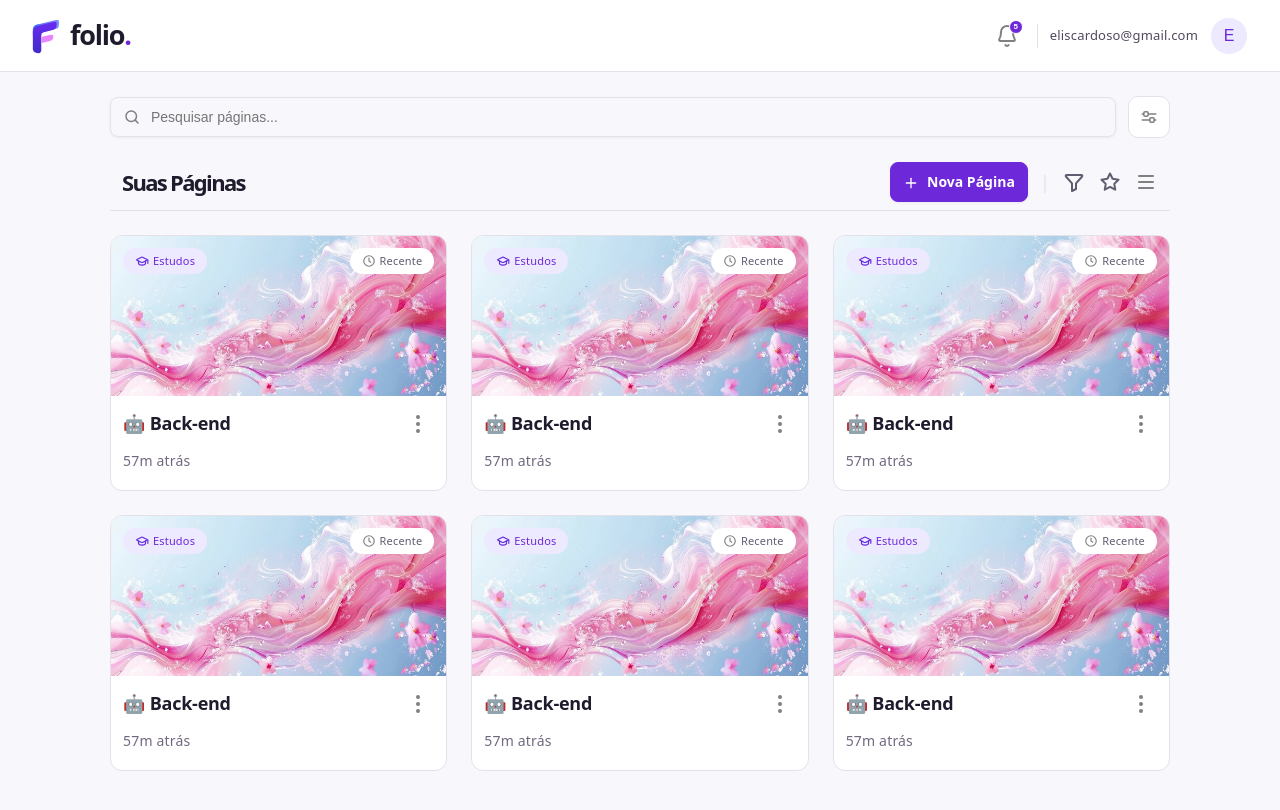
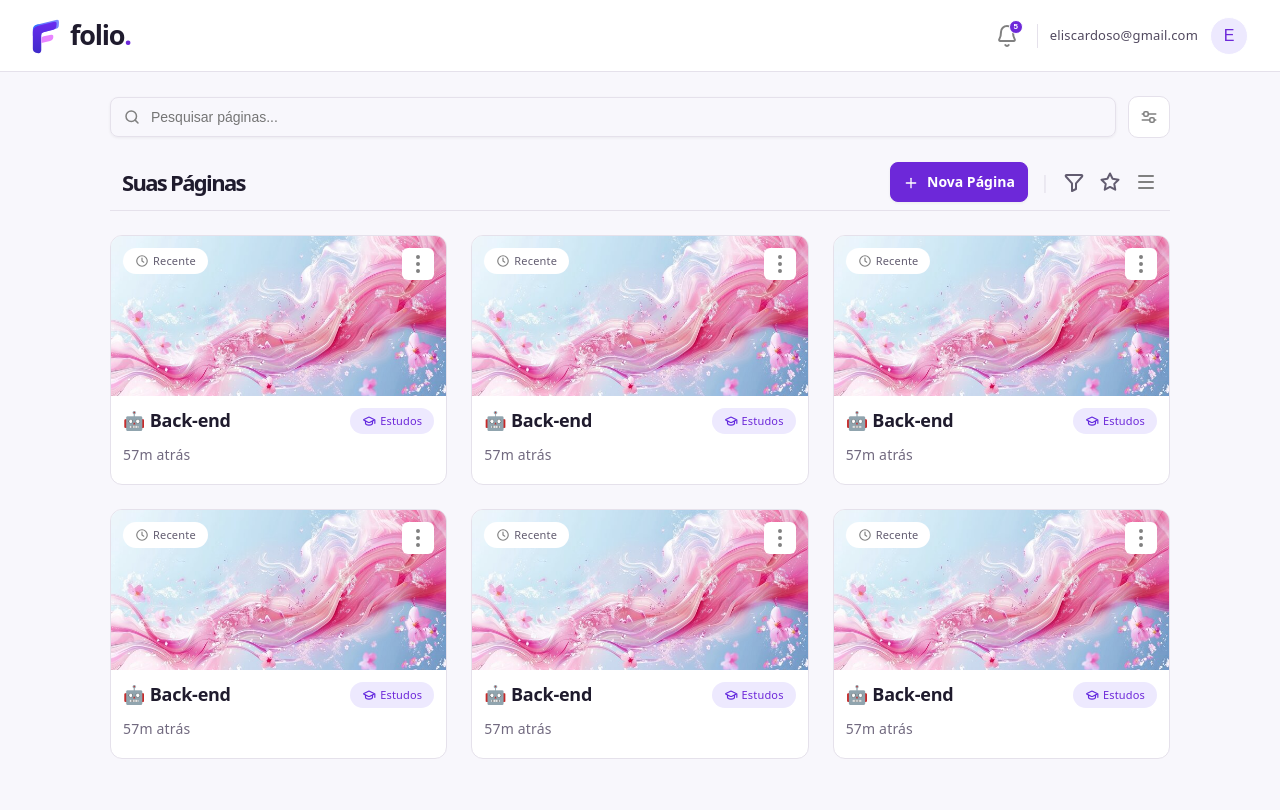
Before and after one commit to elisAntolin/folio, a React (Vite) app in the folder frontend/: page / in a window 1280 px wide. Shown: the top 810 px of the page. Built offline with nearby package versions, Linux system fonts and the light colour scheme; what @blocknote/core would draw is missing.

Commit message:
fix: reposition page card badges and actions

```diff
--- a/frontend/src/components/PageCard/PageCard.css
+++ b/frontend/src/components/PageCard/PageCard.css
@@ -23,8 +23,6 @@
 }
 
 .page-card-badge {
-  position: absolute;
-  top: var(--space-3);
   display: flex;
   align-items: center;
   gap: var(--space-1);
@@ -36,13 +34,31 @@
 }
 
 .page-card-category {
-  left: var(--space-3);
+  box-sizing: border-box;
+  max-width: 55%;
+  overflow-wrap: anywhere;
   color: var(--accent);
   background: var(--accent-bg);
 }
 
 .page-card-recent {
+  position: absolute;
+  top: var(--space-3);
+  left: var(--space-3);
+}
+
+.page-card-actions {
+  position: absolute;
+  top: var(--space-3);
   right: var(--space-3);
+}
+
+.page-card-actions .page-actions-trigger {
+  background: var(--surface);
+}
+
+.page-card-actions .page-actions-trigger:hover {
+  background: var(--accent-bg);
 }
 
 .page-card-badge img {
@@ -76,4 +92,3 @@
 
 
 .page-card h2 { min-width: 0; overflow-wrap: anywhere; }
-.page-card .page-actions-trigger { flex-shrink: 0; }
--- a/frontend/src/components/PageCard/PageCard.tsx
+++ b/frontend/src/components/PageCard/PageCard.tsx
@@ -36,21 +36,11 @@ function PageCard({
         <Link to={`/pages/${id}`} className="page-card-cover-link">
           <img src={capa} alt="Capa da página" />
         </Link>
-        <span className="page-card-badge page-card-category">
-          <img src={studyIcon} alt="Categoria" />
-          {category}
-        </span>
-
         <span className="page-card-badge page-card-recent">
           <img src={clockIcon} alt="Recente" />
           Recente
         </span>
-      </div>
-
-      <div className="page-card-body">
-        <div className="page-card-title-bar">
-          <h2>{title}</h2>
-
+        <div className="page-card-actions">
           <PageActionsMenu
             currentTitle={title}
             currentCategory={category}
@@ -62,6 +52,16 @@ function PageCard({
             onFavoriteChange={onFavoriteChange}
           />
         </div>
+      </div>
+
+      <div className="page-card-body">
+        <div className="page-card-title-bar">
+          <h2>{title}</h2>
+          <span className="page-card-badge page-card-category">
+            <img src={studyIcon} alt="Categoria" />
+            {category}
+          </span>
+        </div>
 
         <p>57m atrás</p>
       </div>
--- a/frontend/src/components/modals/PageActionsMenu/PageActionsMenu.tsx
+++ b/frontend/src/components/modals/PageActionsMenu/PageActionsMenu.tsx
@@ -71,7 +71,7 @@ function PageActionsMenu({
 
   return (
     <>
-      <DropdownMenu.Root>
+      <DropdownMenu.Root modal={false}>
         <DropdownMenu.Trigger asChild>
           <button
             className="page-actions-trigger"
```
